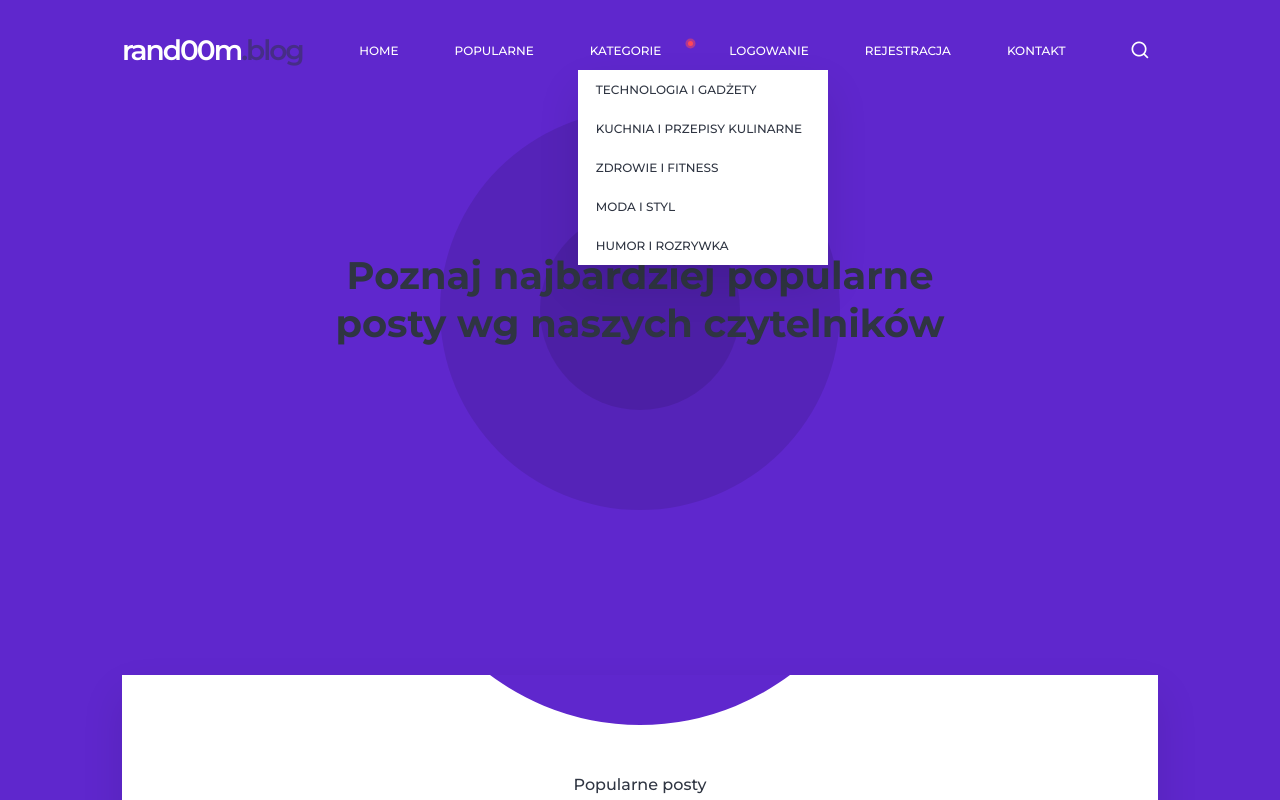
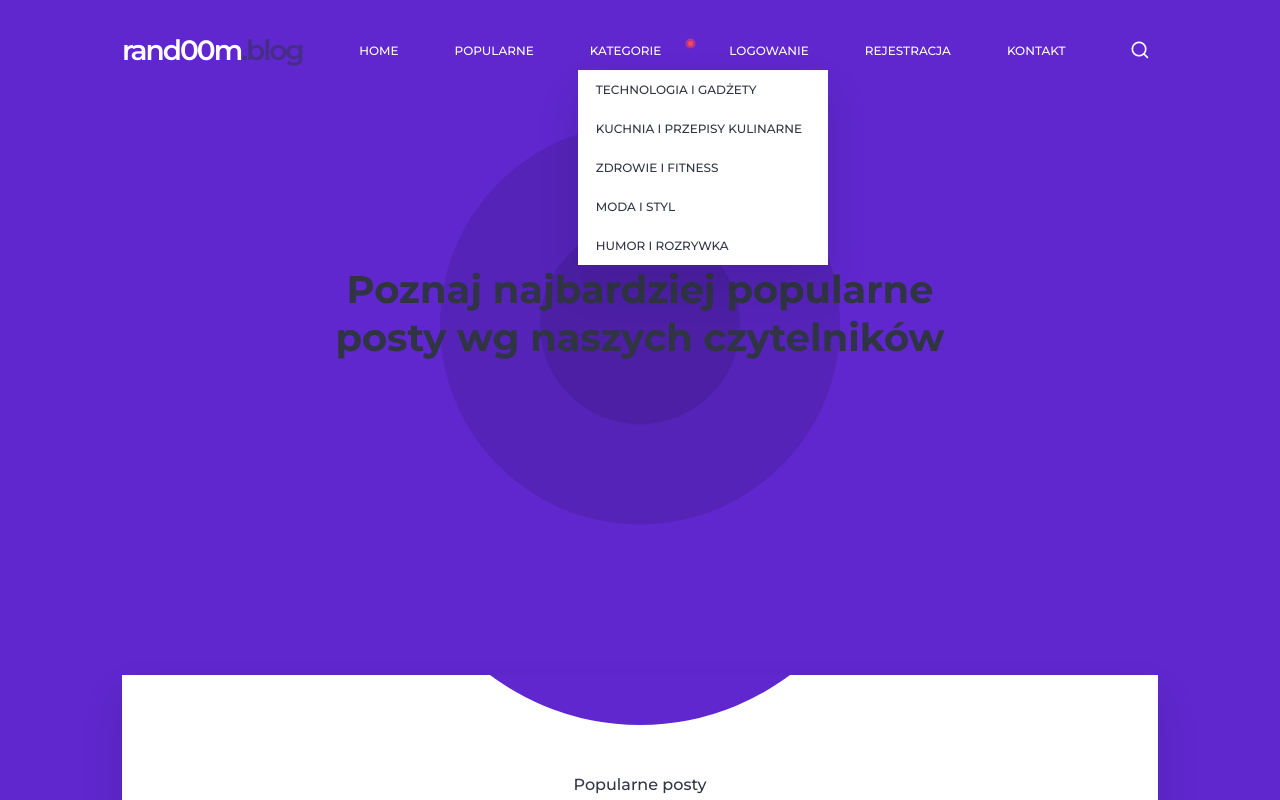
Before and after one commit to Bartek-Wieckowski/react-randoom-blog, a React (Vite) app: page /popularne in a window 1280 px wide. Shown: the top 800 px of the page. Built offline with nearby package versions, Linux system fonts and the light colour scheme; no server answers.

Commit message:
fix hero position

```diff
--- a/src/components/Hero/hero.scss
+++ b/src/components/Hero/hero.scss
@@ -32,8 +32,7 @@
     width: 100%;
     text-align: center;
     top: 300px;
-    left: 50%;
-    transform: translate(-50%, -50%);
+    transform: translateY(-35%);
 
     &::before,
     &::after {
```
